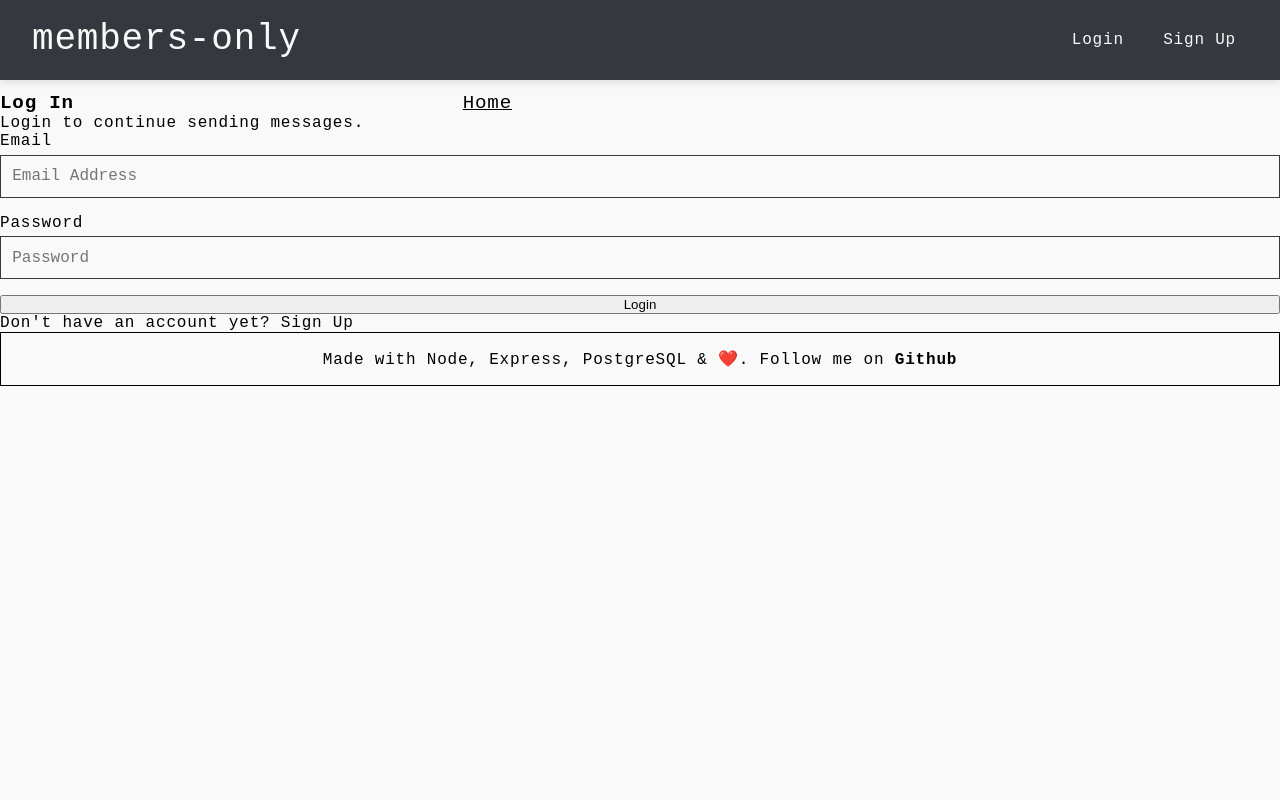
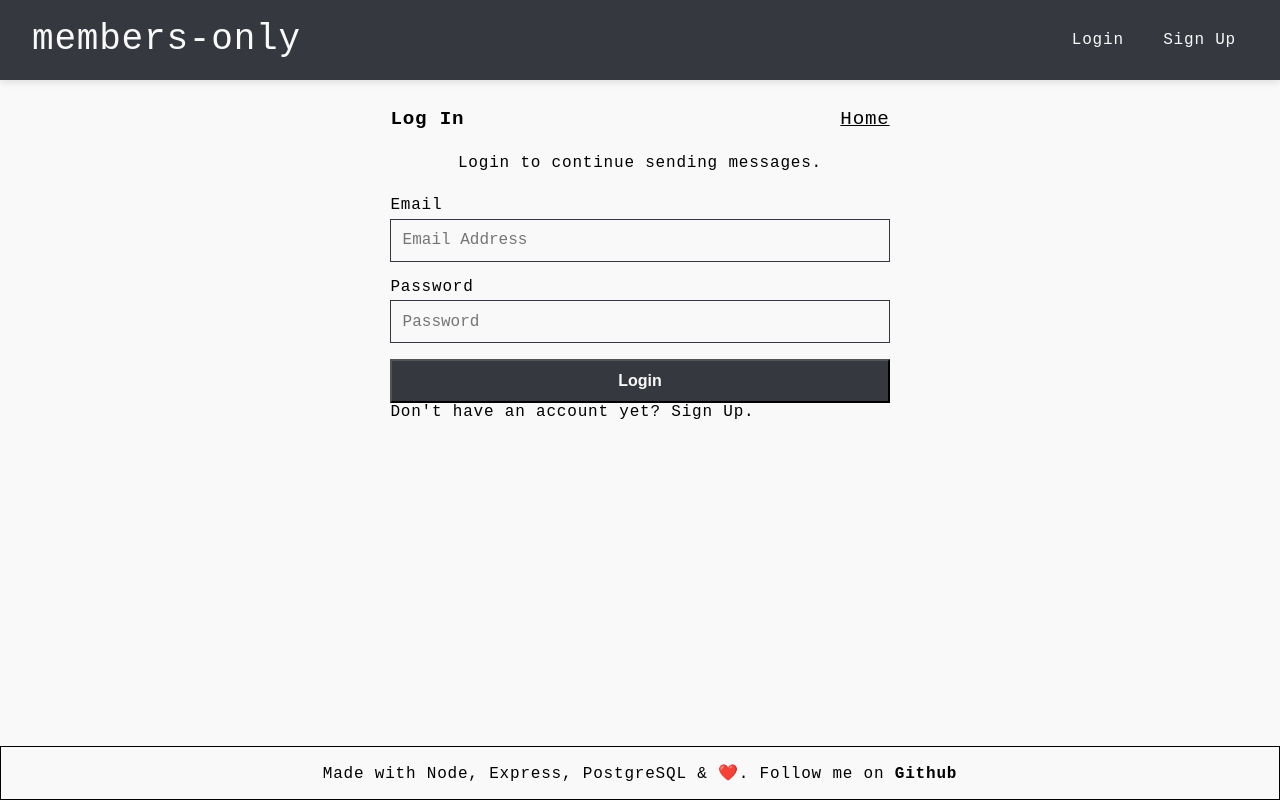
Before and after one commit to zakingslayerv22/members-only, a Node server app: page /users/login in a window 1280 px wide. Run offline with Node 20, Linux system fonts and the light colour scheme; some libraries are stand-ins or nearby versions.

Commit message:
feat: structure login view to gain appearance and structure of messages index view

```diff
--- a/views/users/login.ejs
+++ b/views/users/login.ejs
@@ -4,10 +4,12 @@
 <%- include('../partials/head.ejs') %>
 
 <body>
+    <div class="content-layout">
         <%- include('../partials/header.ejs') %>
+        <main class="main-content">
             <%- include('../partials/pageTitle.ejs') %>
-    <p>Login to continue sending messages.</p>
-    <div>
+            <p class="page-info">Login to continue sending messages.</p>
+            <div class="form-container">
                 <form method="POST" action="<%= formActionSubmit %>">
                     <label for="email">Email
                         <input type="text" id="email" name="email" placeholder="Email Address"
@@ -18,11 +20,13 @@
                         <input type="password" id="password" name="password" placeholder="Password" required>
                     </label>
 
-            <button><%= action %></button>
+                    <button class="button-submit"><%= action %></button>
                 </form>
-        <span>Don't have an account yet? <a href="/users/signup">Sign Up</a></span>
+                <span>Don't have an account yet? <a href="/users/signup">Sign Up</a>.</span>
             </div>
+        </main>
         <%- include('../partials/footer.ejs') %>
+    </div>
 </body>
 
 </html>
```
Lines whose indentation alone changed are shown as unchanged.
